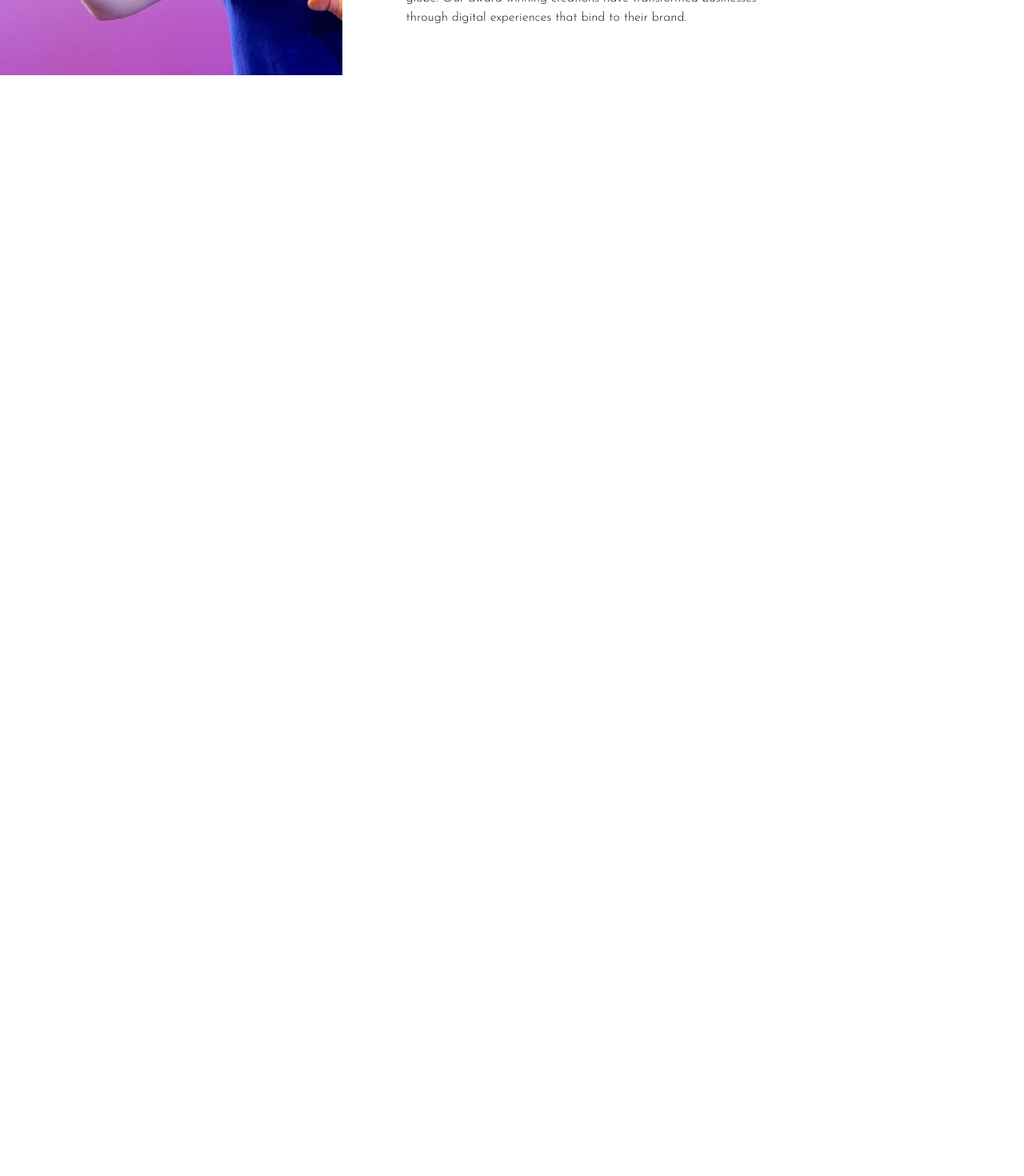
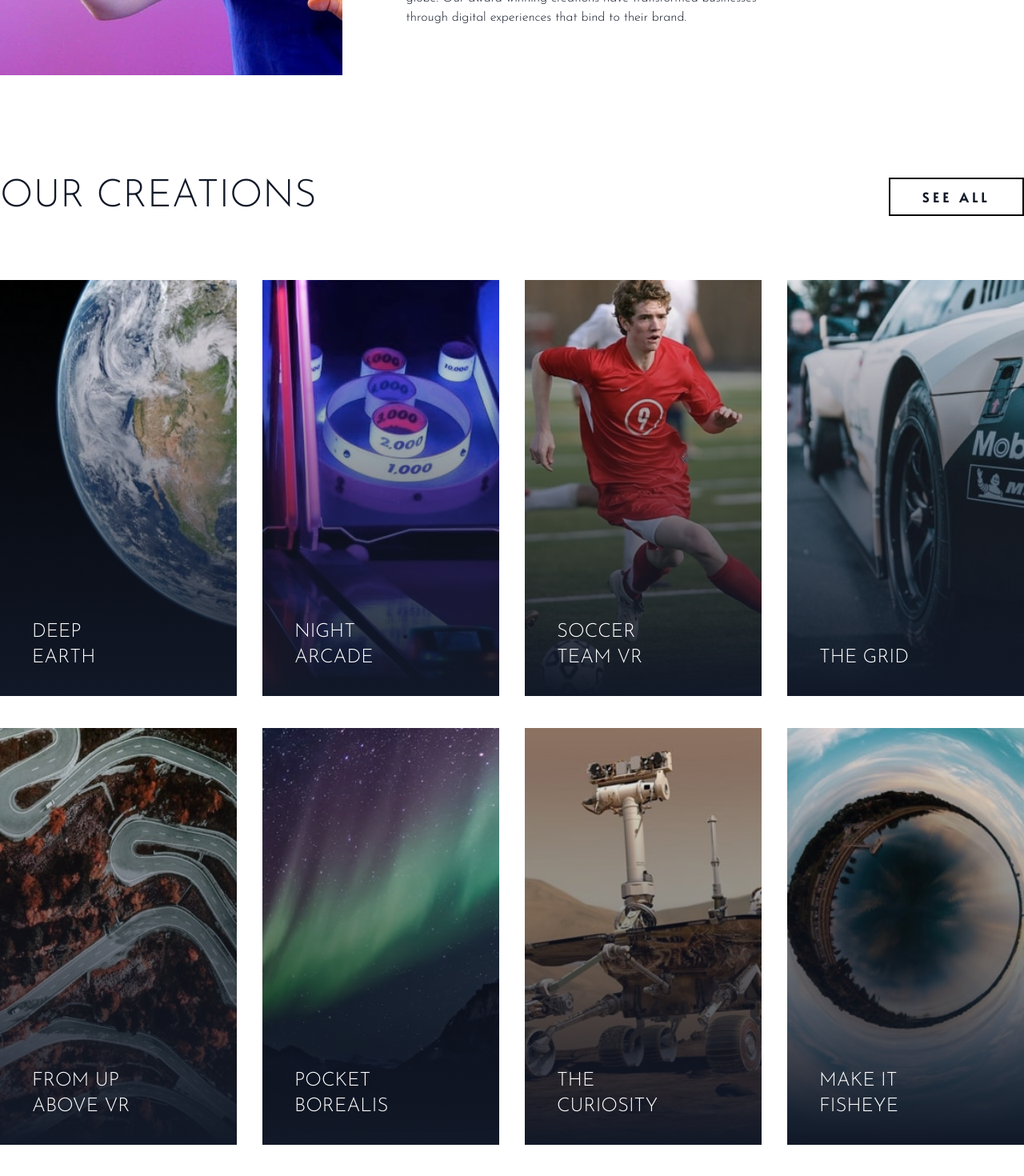
Before and after one commit to hayden-93/tailwind-website-projects, a Next.js app: page /loopstudios in a window 1280 px wide. Shown: the part 1190-2660 px from the top of the page at 80% size. Before the commit the page ends 1412 px from the top, so only its background shows below. Built offline with nearby package versions, Linux system fonts and the light colour scheme.

Commit message:
feat: Grid creations feature

```diff
--- a/pages/loopstudios.tsx
+++ b/pages/loopstudios.tsx
@@ -1,80 +1,80 @@
-import React from 'react';
+import React from "react";
 
-import Head from 'next/head';
-import Image from 'next/image';
-import Link from 'next/link';
+import Head from "next/head";
+import Image from "next/image";
+import Link from "next/link";
 
 const LoopStudios = () => {
   return (
-    <div className=''>
+    <div className="">
       <Head>
-        <link rel='preconnect' href='https://fonts.googleapis.com' />
-        <link rel='preconnect' href='https://fonts.gstatic.com' />
+        <link rel="preconnect" href="https://fonts.googleapis.com" />
+        <link rel="preconnect" href="https://fonts.gstatic.com" />
         <link
-          href='https://fonts.googleapis.com/css2?family=Alata&family=Josefin+Sans:wght@300&display=swap'
-          rel='stylesheet'
+          href="https://fonts.googleapis.com/css2?family=Alata&family=Josefin+Sans:wght@300&display=swap"
+          rel="stylesheet"
         />
       </Head>
-      <section id='hero' className='max-w-screen-loop-xl mx-auto py-12 px-6'>
-        <nav className='flex items-center justify-between font-bold text-white'>
+      <section id="hero" className="max-w-screen-loop-xl mx-auto py-12 px-6">
+        <nav className="flex items-center justify-between font-bold text-white">
           <Image
-            src='/images/loopstudios/logo.svg'
-            alt='Logo'
+            src="/images/loopstudios/logo.svg"
+            alt="Logo"
             width={192}
             height={32}
-            className=''
+            className=""
           />
-          <div className='hidden h-10 font-alata md:flex md:space-x-8'>
-            <div className='group'>
-              <Link href='#' className=''>
+          <div className="hidden h-10 font-alata md:flex md:space-x-8">
+            <div className="group">
+              <Link href="#" className="">
                 About
               </Link>
-              <div className='mx-2 group-hover:border-b group-hover:border-blue-50'></div>
+              <div className="mx-2 group-hover:border-b group-hover:border-blue-50"></div>
             </div>
-            <div className='group'>
-              <Link href='#' className=''>
+            <div className="group">
+              <Link href="#" className="">
                 Careers
               </Link>
-              <div className='mx-2 group-hover:border-b group-hover:border-blue-50'></div>
+              <div className="mx-2 group-hover:border-b group-hover:border-blue-50"></div>
             </div>
-            <div className='group'>
-              <Link href='#' className=''>
+            <div className="group">
+              <Link href="#" className="">
                 Events
               </Link>
-              <div className='mx-2 group-hover:border-b group-hover:border-blue-50'></div>
+              <div className="mx-2 group-hover:border-b group-hover:border-blue-50"></div>
             </div>
-            <div className='group'>
-              <Link href='#' className=''>
+            <div className="group">
+              <Link href="#" className="">
                 Products
               </Link>
-              <div className='mx-2 group-hover:border-b group-hover:border-blue-50'></div>
+              <div className="mx-2 group-hover:border-b group-hover:border-blue-50"></div>
             </div>
-            <div className='group'>
-              <Link href='#' className=''>
+            <div className="group">
+              <Link href="#" className="">
                 Support
               </Link>
-              <div className='mx-2 group-hover:border-b group-hover:border-blue-50'></div>
+              <div className="mx-2 group-hover:border-b group-hover:border-blue-50"></div>
             </div>
           </div>
           {/*// TODO: Create hamburger button*/}
         </nav>
-        <p className='max-w-screen-sm my-32 p-4 font-sans text-4xl text-white uppercase border-2 md:p-10 md:m-32 md:mx-0 md:text-6xl'>
+        <p className="max-w-screen-sm my-32 p-4 font-sans text-4xl text-white uppercase border-2 md:p-10 md:m-32 md:mx-0 md:text-6xl">
           Impressive experiences that deliver
         </p>
       </section>
-      <section id='feature'>
-        <div className='relative container flex flex-col max-w-screen-loop-xl mx-auto my-32 px-6 text-gray-900 md:flex-row md:px-0'>
+      <section id="feature">
+        <div className="relative container flex flex-col max-w-screen-loop-xl mx-auto my-32 px-6 text-gray-900 md:flex-row md:px-0">
           <Image
-            src='/images/loopstudios/image-interactive.jpg'
-            alt='Man playing on VR headset'
+            src="/images/loopstudios/image-interactive.jpg"
+            alt="Man playing on VR headset"
             width={731}
             height={500}
           />
-          <div className='top-48 pr-0 bg-white md:absolute md:right-0 md:py-20 md:pl-20'>
-            <h2 className='max-w-screen-loop-lg mt-10 mb-6 font-sans text-4xl text-gray-900 uppercase text-center md:text-5xl md:mt-0 md:text-left'>
+          <div className="top-48 pr-0 bg-white md:absolute md:right-0 md:py-20 md:pl-20">
+            <h2 className="max-w-screen-loop-lg mt-10 mb-6 font-sans text-4xl text-gray-900 uppercase text-center md:text-5xl md:mt-0 md:text-left">
               The leader in interactive VR
             </h2>
-            <p className='max-w-md text-center md:text-left'>
+            <p className="max-w-md text-center md:text-left">
               Founded in 2011, Loopstudios has been producing world-class
               virtual reality projects for some of the best companies around the
               globe. Our award-winning creations have transformed businesses
@@ -83,6 +83,166 @@ const LoopStudios = () => {
           </div>
         </div>
       </section>
+      <section id="creations">
+        <div className="container max-w-screen-loop-xl mx-auto my-32 px-6 text-gray-900 md:px-0">
+          <div className="flex justify-center mb-20 md:justify-between">
+            <h2 className="text-4xl text-center uppercase md:text-left md:text-5xl">
+              Our Creations
+            </h2>
+            <button className="hidden py-2 px-10 font-bold tracking-widest uppercase border-2 border-black font-alata hover:bg-black hover:text-white md:block">
+              See All
+            </button>
+          </div>
+          <div className="item-container">
+            <div className="group item">
+              <Image
+                src="/images/loopstudios/image-deep-earth.jpg"
+                alt="Deep earth image"
+                width={256}
+                height={450}
+                className="hidden w-full duration-200 md:block group-hover:scale-110"
+              />
+              <Image
+                src="/images/loopstudios/image-deep-earth_mob.jpg"
+                alt="Deep earth image"
+                width={256}
+                height={450}
+                className="w-full md:hidden"
+              />
+              <div className="item-gradient"></div>
+              <h5>Deep Earth</h5>
+            </div>
+            <div className="group item">
+              <Image
+                src="/images/loopstudios/image-night-arcade.jpg"
+                alt="Night Arcade image"
+                width={256}
+                height={450}
+                className="hidden w-full duration-200 md:block group-hover:scale-110"
+              />
+              <Image
+                src="/images/loopstudios/image-night-arcade_mob.jpg"
+                alt="Night Arcade image"
+                width={256}
+                height={450}
+                className="w-full md:hidden"
+              />
+              <div className="item-gradient"></div>
+              <h5>Night Arcade</h5>
+            </div>
+            <div className="group item">
+              <Image
+                src="/images/loopstudios/image-soccer-team.jpg"
+                alt="Soccer team image"
+                width={256}
+                height={450}
+                className="hidden w-full duration-200 md:block group-hover:scale-110"
+              />
+              <Image
+                src="/images/loopstudios/image-soccer-team_mob.jpg"
+                alt="Soccer team image"
+                width={256}
+                height={450}
+                className="w-full md:hidden"
+              />
+              <div className="item-gradient"></div>
+              <h5>Soccer Team VR</h5>
+            </div>
+            <div className="group item">
+              <Image
+                src="/images/loopstudios/image-grid.jpg"
+                alt="Grid Car image"
+                width={256}
+                height={450}
+                className="hidden w-full duration-200 md:block group-hover:scale-110"
+              />
+              <Image
+                src="/images/loopstudios/image-grid_mob.jpg"
+                alt="Grid Car image"
+                width={256}
+                height={450}
+                className="w-full md:hidden"
+              />
+              <div className="item-gradient"></div>
+              <h5>The Grid</h5>
+            </div>
+          </div>
+          <div className="item-container mt-10">
+            <div className="group item">
+              <Image
+                src="/images/loopstudios/image-from-above.jpg"
+                alt="From above image"
+                width={256}
+                height={450}
+                className="hidden w-full duration-200 md:block group-hover:scale-110"
+              />
+              <Image
+                src="/images/loopstudios/image-from-above_mob.jpg"
+                alt="From above image"
+                width={256}
+                height={450}
+                className="w-full md:hidden"
+              />
+              <div className="item-gradient"></div>
+              <h5>From Up Above VR</h5>
+            </div>
+            <div className="group item">
+              <Image
+                src="/images/loopstudios/image-pocket-borealis.jpg"
+                alt="Pocket Borealis image"
+                width={256}
+                height={450}
+                className="hidden w-full duration-200 md:block group-hover:scale-110"
+              />
+              <Image
+                src="/images/loopstudios/image-pocket-borealis_mob.jpg"
+                alt="Pocket Borealis image"
+                width={256}
+                height={450}
+                className="w-full md:hidden"
+              />
+              <div className="item-gradient"></div>
+              <h5>Pocket Borealis</h5>
+            </div>
+            <div className="group item">
+              <Image
+                src="/images/loopstudios/image-curiosity.jpg"
+                alt="Curiosity image"
+                width={256}
+                height={450}
+                className="hidden w-full duration-200 md:block group-hover:scale-110"
+              />
+              <Image
+                src="/images/loopstudios/image-curiosity_mob.jpg"
+                alt="Curiosity image"
+                width={256}
+                height={450}
+                className="w-full md:hidden"
+              />
+              <div className="item-gradient"></div>
+              <h5>The Curiosity</h5>
+            </div>
+            <div className="group item">
+              <Image
+                src="/images/loopstudios/image-fisheye.jpg"
+                alt="Fisheye image"
+                width={256}
+                height={450}
+                className="hidden w-full duration-200 md:block group-hover:scale-110"
+              />
+              <Image
+                src="/images/loopstudios/image-fisheye_mob.jpg"
+                alt="Fisheye image"
+                width={256}
+                height={450}
+                className="w-full md:hidden"
+              />
+              <div className="item-gradient"></div>
+              <h5>Make It Fisheye</h5>
+            </div>
+          </div>
+        </div>
+      </section>
     </div>
   );
 };
```
